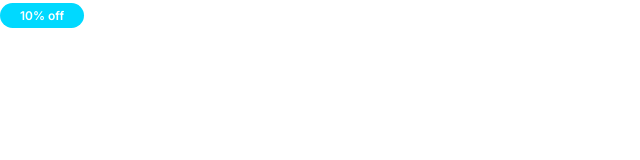
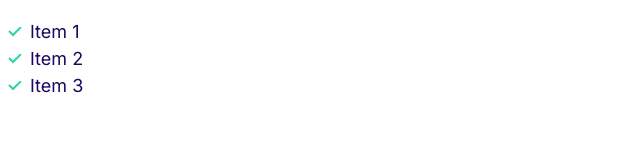
Before and after one commit to yeyni2/Code-With-Mosh-website, a plain HTML site: page index.html in a window 1280 px wide. Shown: the whole page, without its empty margins (0-640 px from the left). Drawn offline with Linux system fonts and the light colour scheme.

Commit message:
Build lists component

```diff
--- a/css/styles.css
+++ b/css/styles.css
@@ -117,3 +117,31 @@
         font-size: 1.2rem;
     }
 }
+
+/* Lists */
+
+.list {
+    list-style: none;
+    padding-left: 0;
+    color: var(--color-headings)
+}
+
+.list--inline .list__item{
+    display: inline-block;
+    margin: 2rem;
+}
+
+.list--tick {
+    list-style-image: url(../images/tick.svg);
+    padding-left: 3rem;
+}
+
+.list--tick .list__item{
+    padding-left: 0.5rem;
+}
+
+@media screen and (min-width: 1024px) {
+    .list--tick .list__item{
+        padding-left: 0rem;
+    }
+}
--- a/index.html
+++ b/index.html
@@ -14,6 +14,10 @@
     <link rel="stylesheet" href="css/styles.css" />
   </head>
   <body>
-    <span class="badge badge--seocndary badge--small">10% off</span>
+    <ul class="list list--tick">
+      <li class="list__item">Item 1</li>
+      <li class="list__item">Item 2</li>
+      <li class="list__item">Item 3</li>
+    </ul>
   </body>
 </html>
```
Also changed, not shown: components/lists.html (added, +5 -0 lines), images/tick.svg (added).
